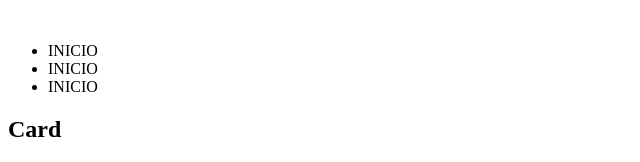
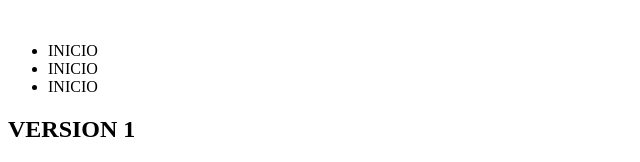
Before and after one commit to francox-sg/Prueba_GIT, a plain HTML site: page index.html in a window 1280 px wide. Shown: the top 162 px of the page, without its empty margins (0-640 px from the left). Drawn offline with Linux system fonts and the light colour scheme; files whose address does not match are found by name.

Commit message:
version 1

```diff
--- a/index.html
+++ b/index.html
@@ -24,7 +24,7 @@
 
     <main>
         <section>
-            <h1>Card</h1>
+            <h1>VERSION 1</h1>
             <img src="./assets/images/fondin.JPG" alt="">
             <p>descripcion</p>
         </section>
```
